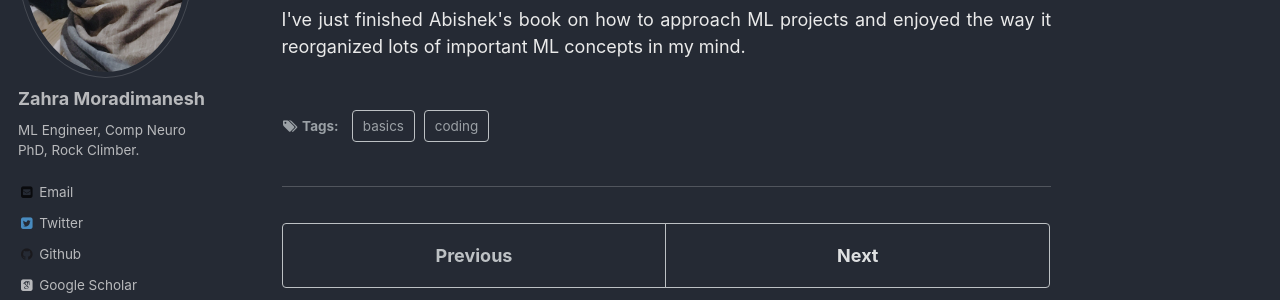
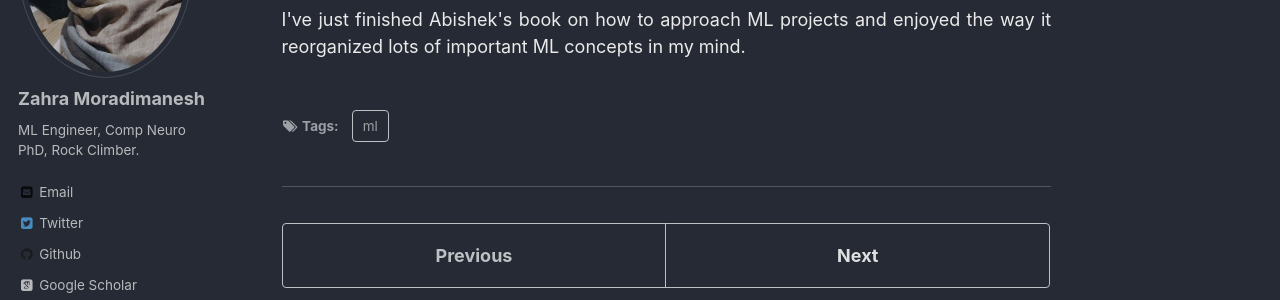
Before and after one commit to zahramor/zahramor.github.io, a Jekyll site: the page built from _posts/2022-07-02-basics-coding-AAAMLP.md, in a window 1280 px wide and 1201 px high. Shown: the part 264-564 px from the top of the window. Built offline with Jekyll 4.4.1, drawn with Linux system fonts in a browser that asks for light colours; some web fonts are replaced.

Commit message:
Update 2022-07-02-basics-coding-AAAMLP.md

```diff
--- a/_posts/2022-07-02-basics-coding-AAAMLP.md
+++ b/_posts/2022-07-02-basics-coding-AAAMLP.md
@@ -3,8 +3,7 @@ title: 'Approaching almost any machine learning problem by Abhishek Thakur'
 date: 2022-07-02
 permalink: /posts/2022/07/basics
 tags:
-  - basics
-  - coding
+  - ml
 ---
 
 <p align="justify">I've just finished Abishek's book on how to approach ML projects and enjoyed the way it reorganized lots of important ML concepts in my mind.</p>
```
